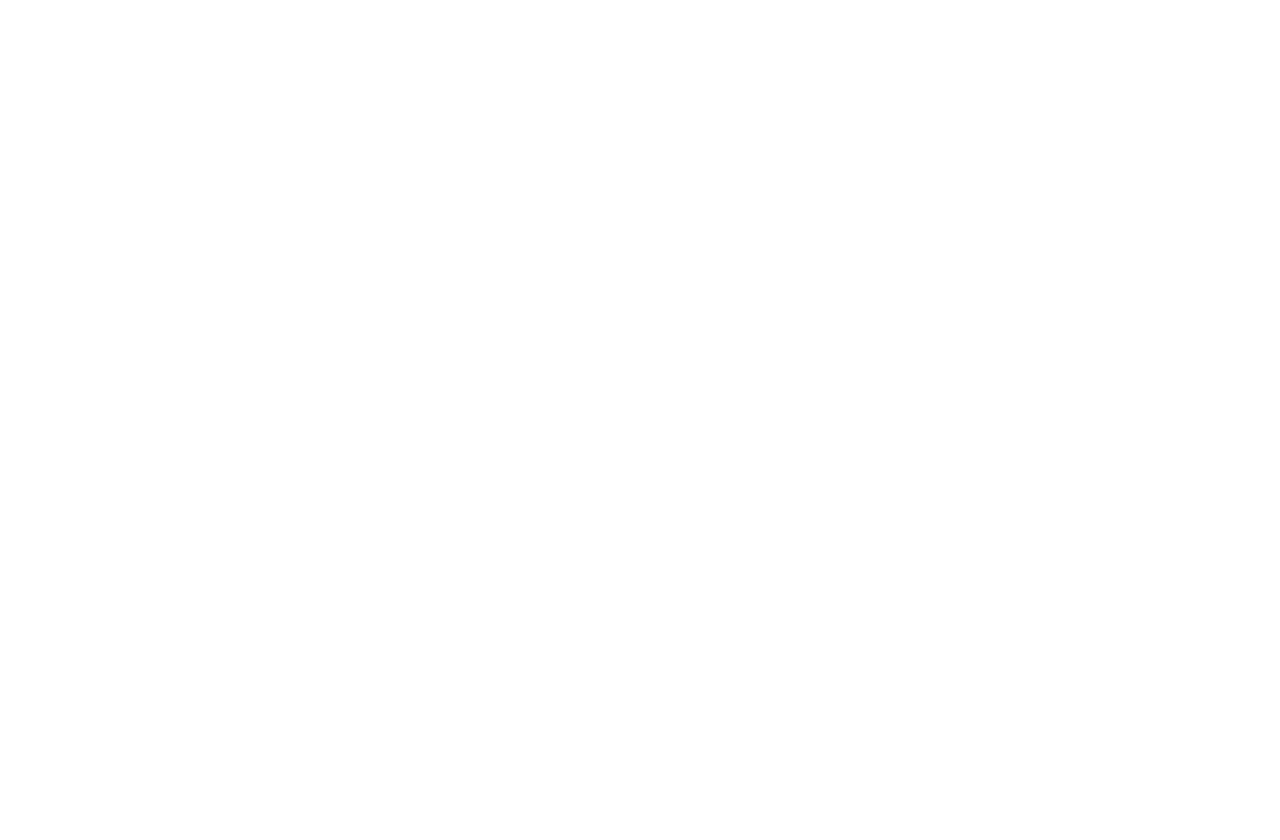
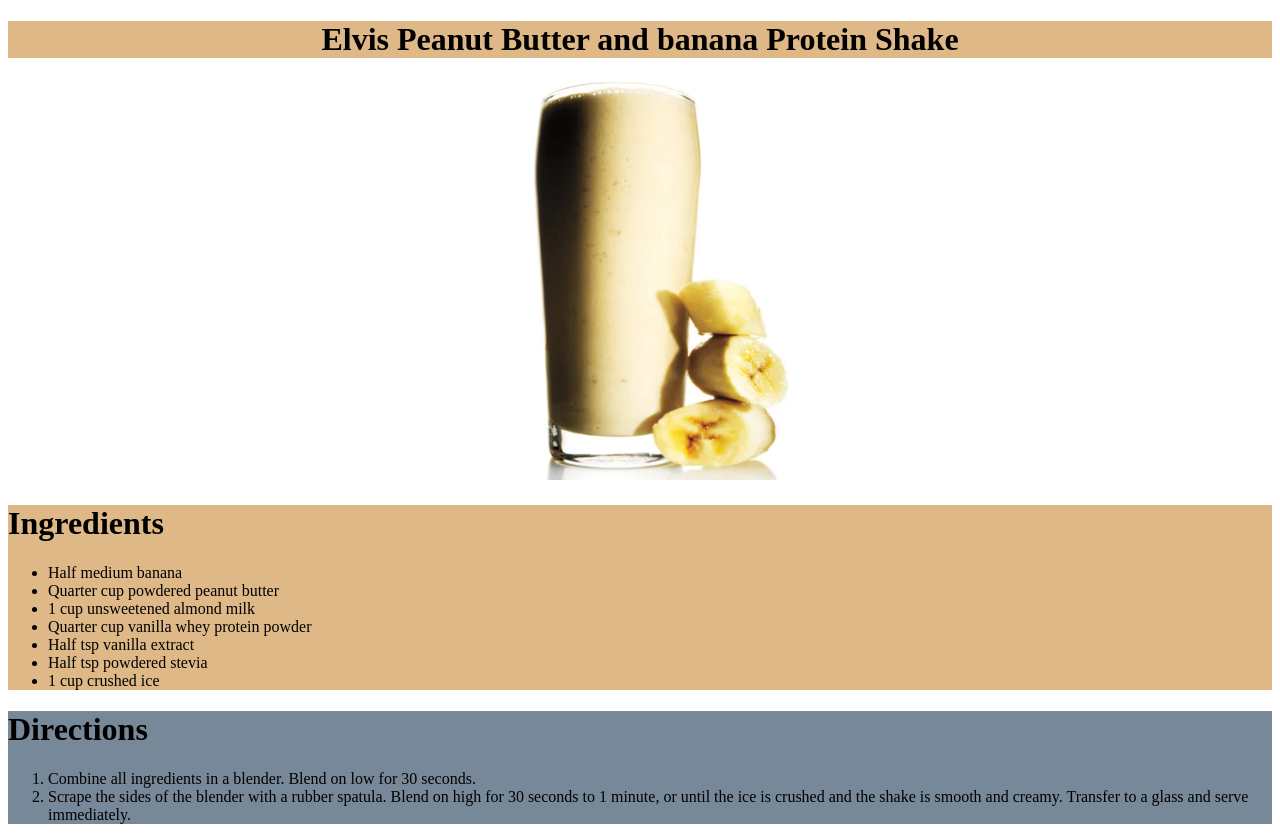
Before and after one commit to philsummer05/odin-recipes, a plain HTML site: page recipes/shake.html in a window 1280 px wide. Before the commit the page ends 800 px from the top, so only its background shows below. Drawn offline with Linux system fonts and the light colour scheme.

Commit message:
Edited shake page
Added background colors image ingredients and directions

```diff
--- a/recipes/shake.html
+++ b/recipes/shake.html
@@ -1,12 +1,38 @@
 <!DOCTYPE html>
 <html lang="en">
 <head>
+    <div style="background-color:burlywood">
     <meta charset="UTF-8">
     <meta http-equiv="X-UA-Compatible" content="IE=edge">
     <meta name="viewport" content="width=device-width, initial-scale=1.0">
     <title>Elvis Peanut Butter and Banana Protein Shake</title>
+    <center><h1>Elvis Peanut Butter and banana Protein Shake</h1></center></div>
 </head>
 <body>
+    <div style="background-color:white">
+    <center>
 
+        <img src="../img/shake.jpg"
+        height="400"
+        width="400">
+    </div>
+<div style="background-color: burlywood;"
+    <p><h1>Ingredients</h1></p>
+    <ul>
+        <li>Half medium banana</li>
+        <li>Quarter cup powdered peanut butter</li>
+        <li>1 cup unsweetened almond milk</li>
+        <li>Quarter cup vanilla whey protein powder</li>
+        <li>Half tsp vanilla extract</li>
+        <li>Half tsp powdered stevia</li>
+        <li>1 cup crushed ice</li>
+    </ul></div>
+<div style="background-color: lightslategrey;"
+    <p><h1>Directions</h1></p>
+    <ol>
+        <li>Combine all ingredients in a blender. Blend on low for 30 seconds.</li>
+        <li>Scrape the sides of the blender with a rubber spatula. Blend on high for 30 seconds to 1 minute, or until the ice is crushed and the shake is smooth and creamy. Transfer to a glass and serve immediately.
+        </li>
+    </ol>
 </body>
 </html>
```
Also changed, not shown: index.html (+6 -0 lines).
